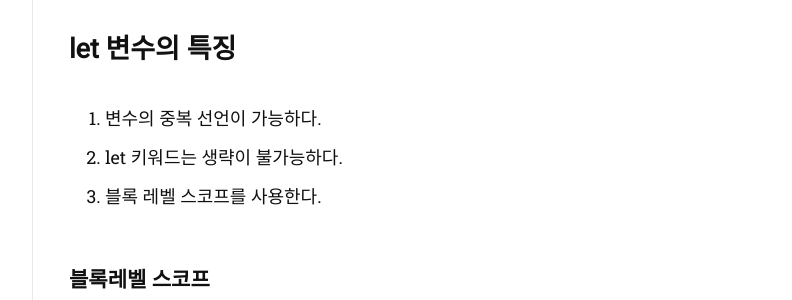
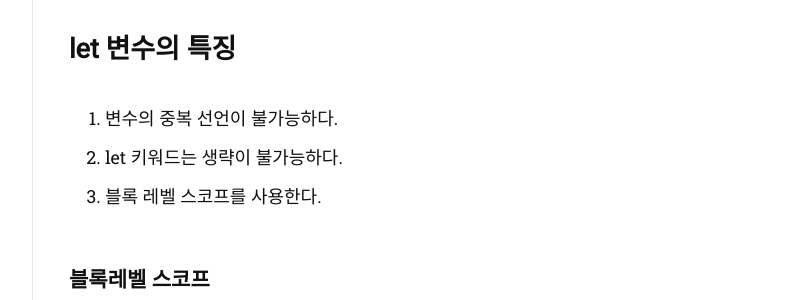
Before and after one commit to ha-jae-geun/jaegeunha94.github.io, a Jekyll site: the page built from _posts/2021-06-27-variable.md, in a window 1280 px wide. Shown: the part 2355-2655 px from the top of the page, without its empty margins (357-1149 px from the left). Built offline with Jekyll 4.4.1, drawn with Linux system fonts in a browser that asks for light colours; nearby versions of some CDN libraries; some web fonts are replaced.

Commit message:
Update 2021-06-27-variable.md

```diff
--- a/_posts/2021-06-27-variable.md
+++ b/_posts/2021-06-27-variable.md
@@ -74,7 +74,7 @@ printTwo();
 
 
 ## let 변수의 특징
-1. 변수의 중복 선언이 가능하다.
+1. 변수의 중복 선언이 불가능하다.
 2. let 키워드는 생략이 불가능하다.
 3. 블록 레벨 스코프를 사용한다.
 
```
